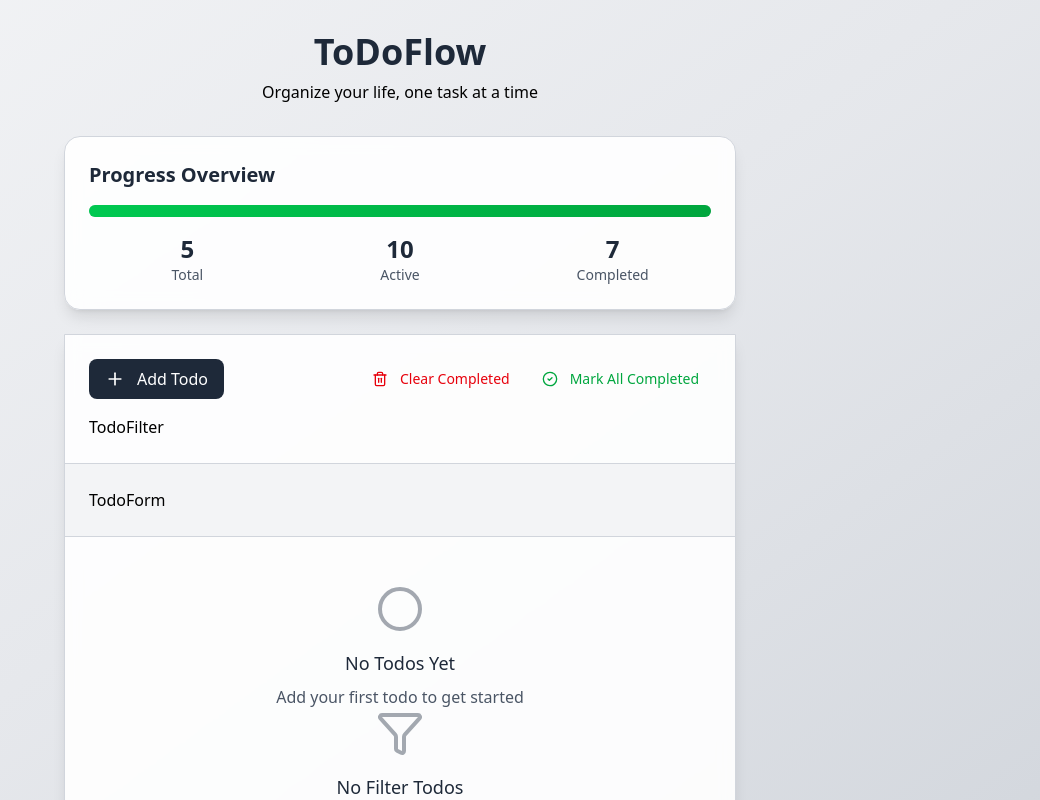
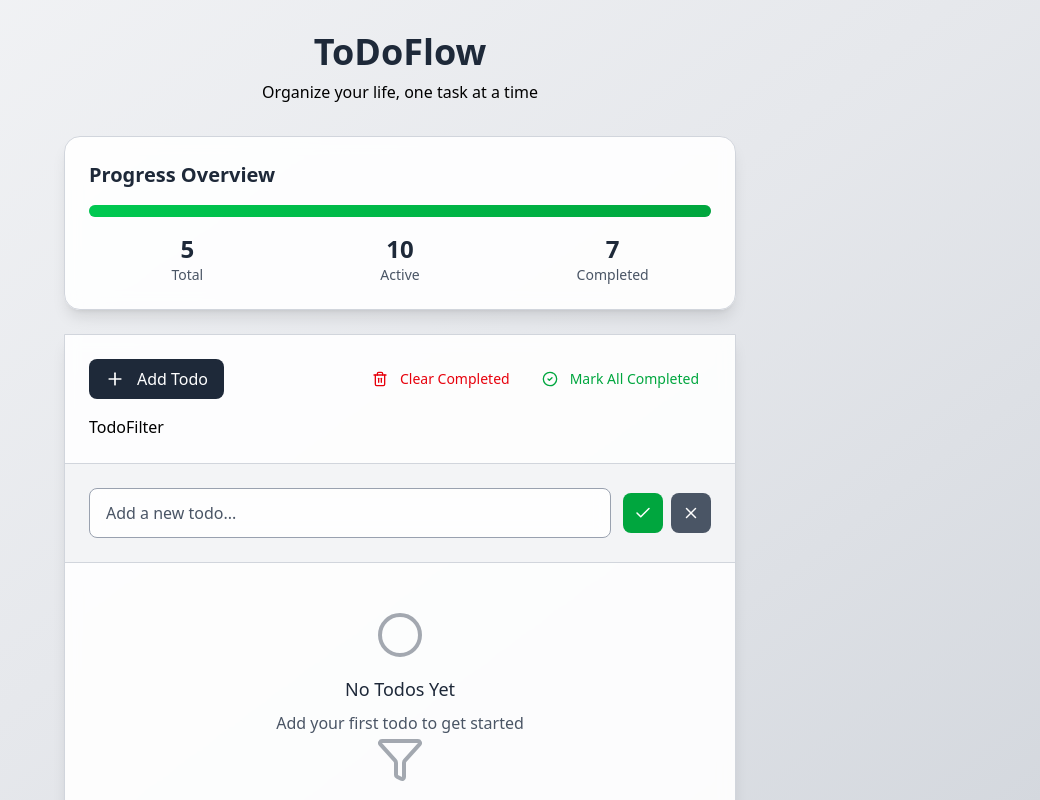
Before and after one commit to mohamedtarekdev/react-rtk-todo, a React (Vite) app: page / in a window 1280 px wide. Shown: the top 800 px of the page, without its empty margins (240-1280 px from the left). Built offline with nearby package versions, Linux system fonts and the light colour scheme.

Commit message:
Implements initial TodoForm UI
Provides a functional user interface for adding new todo items. This includes a styled input field and dedicated action buttons for saving and canceling, utilizing `lucide-react` icons and Tailwind CSS for a consistent look and feel.

```diff
--- a/src/components/TodoForm.jsx
+++ b/src/components/TodoForm.jsx
@@ -1,7 +1,35 @@
+import { Check, X } from 'lucide-react';
 import React from 'react';
 
 const TodoForm = () => {
-    return <div>TodoForm</div>;
+    return (
+        <div className="flex items-center gap-3">
+            <div className="flex-1">
+                <input
+                    type="text"
+                    className="w-full px-4 py-3 border border-gray-400 rounded-lg focus:outline-none focus:ring-2 focus:ring-gray-800 focus:border-transparent transition-all duration-200 bg-white/90 backdrop-blur-sm text-gray-800 placeholder-gray-600"
+                    placeholder="Add a new todo..."
+                    maxLength={500}
+                />
+            </div>
+            <div className="flex items-center gap-2">
+                <button
+                    className="flex items-center justify-center w-10 h-10 bg-green-600 hover:bg-green-700 disabled:bg-gray-400 disabled:cursor-not-allowed text-white rounded-lg transition-colors duration-200 cursor-pointer"
+                    title="Save todo"
+                    type="submit"
+                >
+                    <Check size={18} />
+                </button>
+                <button
+                    className="flex items-center justify-center w-10 h-10 bg-gray-600 hover:bg-gray-700 disabled:bg-gray-400 disabled:cursor-not-allowed text-white rounded-lg transition-colors duration-200 cursor-pointer"
+                    title="Save todo"
+                    type="submit"
+                >
+                    <X size={18} />
+                </button>
+            </div>
+        </div>
+    );
 };
 
 export default TodoForm;
```
